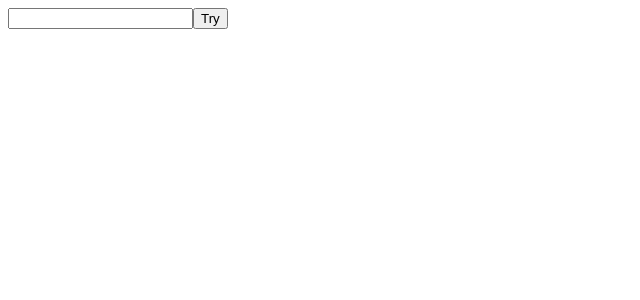
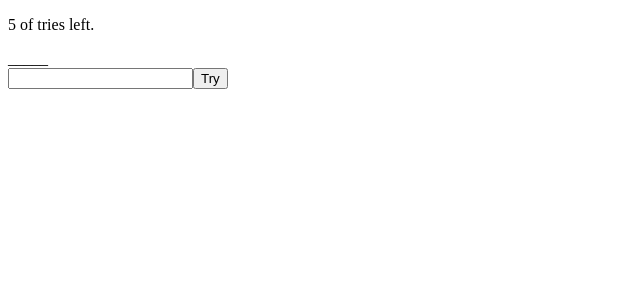
Before and after one commit to smael123/HangmanReact, a React (Create React App) app: page / in a window 1280 px wide. Shown: the top 300 px of the page, without its empty margins (0-640 px from the left). Built offline with nearby package versions, Linux system fonts and the light colour scheme.

Commit message:
added try counter and letterblock container

```diff
--- a/src/App.js
+++ b/src/App.js
@@ -1,12 +1,11 @@
 import React, { Component } from 'react';
-import logo from './logo.svg';
 import './App.css';
-import { LetterPicker } from "./components/LetterPicker"
+import { HangmanGame } from './components/HangmanGame';
 
 class App extends Component {
   render() {
     return (
-      <LetterPicker />
+      <HangmanGame word="hello" />
     );
   }
 }
--- /dev/null
+++ b/src/components/HangmanGame.js
@@ -0,0 +1,46 @@
+import React from 'react';
+import PropTypes from 'prop-types';
+import { TryCounter } from './TryCounter';
+import { LetterBlock } from './LetterBlock';
+import { LetterPicker } from './LetterPicker';
+import { LetterBlockContainer } from './LetterBlockContainer';
+
+export class HangmanGame extends React.Component {
+    constructor(props) {
+        super(props);
+
+        this.state = {
+            gameOver : false
+        }
+    }
+
+    render() {
+        // let letterBlocks = [];
+
+        // [...this.props.word].forEach((val, index) => {
+        //     letterBlocks.push(<LetterBlock />)
+        // })
+
+        // [...this.props.word].forEach((val, index) => {
+        //     letterBlocks.push(<LetterBlock />)
+        // })
+
+        // let i = 0;
+
+        // for (var char in  this.props.word)
+
+        const items = [...this.props.word].map((val, index) => <LetterBlock key={index} letter={val} />);
+
+        return (
+            <div>
+                <TryCounter numberOfTries={5} />
+                <LetterBlockContainer word="hello" />
+                <LetterPicker />
+            </div>
+        )
+    }
+}
+
+HangmanGame.propTypes = {
+    word : PropTypes.string.isRequired
+};
--- a/src/components/LetterBlock.js
+++ b/src/components/LetterBlock.js
@@ -11,17 +11,17 @@ export class LetterBlock extends React.Component {
 
         this.state = { hidden: true }; //maybe just send the letter
     }
-
+//posibly container
     render() {
         return (
-            <span style={styles}>
-                {(this.state.hidden) ? this.props.letter : " "}
+            <span>
+                {(!this.state.hidden) ? this.props.letter : "_"}
             </span>
         )
     }
 }
 
-LetterBlock.PropTypes = {
+LetterBlock.propTypes = {
     letter: PropTypes.string.isRequired
 };
 
--- /dev/null
+++ b/src/components/LetterBlockContainer.js
@@ -0,0 +1,25 @@
+import React from 'react';
+import PropTypes from 'prop-types';
+
+import { LetterBlock } from './LetterBlock'
+
+const styles = {
+    textDecoration : "underline"
+};
+
+export class LetterBlockContainer extends React.Component {
+    constructor(props) {
+        super(props);
+    }
+
+    render() {
+        return (
+            <div>
+                {[...this.props.word].map((val, index) => <LetterBlock key={index} letter={val} />)}
+            </div>
+        )
+    }
+}
+LetterBlockContainer.propTypes = {
+    word : PropTypes.string.isRequired
+};
--- /dev/null
+++ b/src/components/TryCounter.js
@@ -0,0 +1,24 @@
+import React from 'react';
+import PropTypes from 'prop-types';
+
+//init no of tries should be in game...
+
+export class TryCounter extends React.Component {
+    constructor(props) {
+        super(props);
+
+        this.state = {
+            numberOfTriesLeft : this.props.numberOfTries
+        }
+    }
+
+    render() {
+        return (
+            <p>{this.state.numberOfTriesLeft} of tries left.</p>
+        )
+    }
+}
+
+TryCounter.propTypes = {
+    numberOfTries : PropTypes.number.isRequired
+};
```
